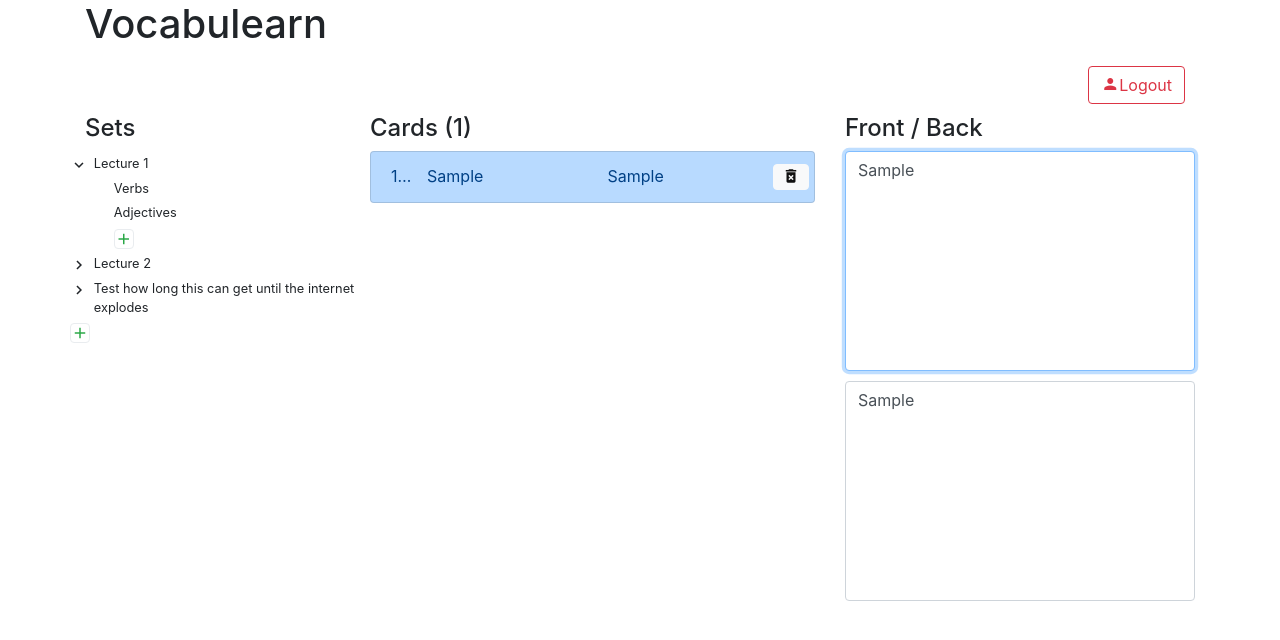
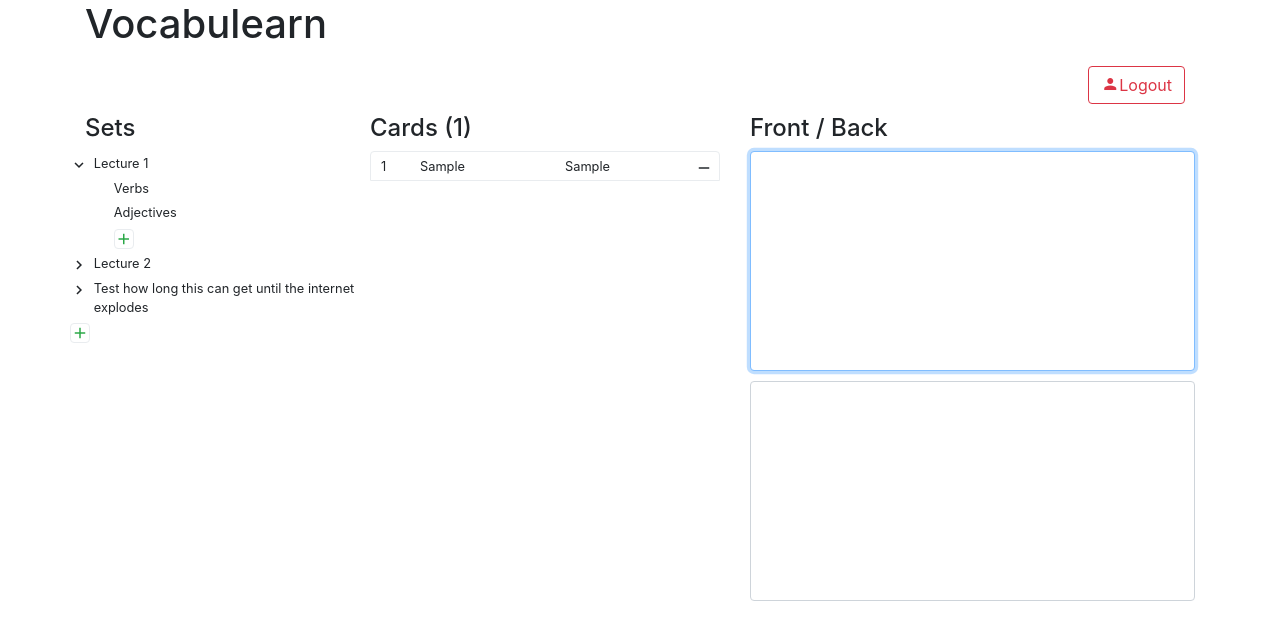
Before and after one commit to pfaion/vocabulearn-django, a Django app: template core/templates/core/index.html in a window 1280 px wide. Shown: the top 640 px of the page. Run offline with Django 3.2, Linux system fonts and the light colour scheme; tables that the repository leaves empty hold one stand-in row (values such as "Sample post"); the template is opened without the code that fills it: values that come from a table or form of the project are taken from there, most other values are stand-ins (such as "Sample title", 1, 10 or a date in 2020); some libraries are stand-ins or nearby versions.

Commit message:
Smaller cards layout, dont know if good idea

```diff
--- a/core/static/core/main.css
+++ b/core/static/core/main.css
@@ -39,6 +39,32 @@ span.empty::before {
     cursor: pointer;
 }
 
+#flashcard-list .row {
+  margin: 0 0 -1px 0;
+  height: 30px;
+}
+
+#flashcard-list .row > * {
+  padding-top: 5px;
+  padding-bottom: 5px;
+}
+
+.list-number {
+  padding-left: 10px;
+  padding-right: 0px;
+}
+
+#flashcard-list .col-xl-5 {
+  padding-left: 20px;
+  padding-right: 5px;
+}
+
+.delete-card-button {
+  cursor: pointer;
+  padding-left: 5px;
+  padding-right: 5px;
+}
+
 .sticky {
   top: 65px;
   position: sticky;
@@ -52,7 +78,7 @@ textarea {
   margin-bottom: 10px;
 }
 
-span {
+.front_short, .back_short {
   overflow: hidden;
   white-space: nowrap;
   text-overflow: ellipsis;
--- a/core/static/core/main.js
+++ b/core/static/core/main.js
@@ -1,14 +1,19 @@
 var active_item = null;
 
 $(document).ready(function() {
-  add_list_click_handlers();
-  add_detail_focusout_save_handlers();
+  // add_list_click_handlers();
+  // add_detail_focusout_save_handlers();
   add_tab_navigation();
   reload_list_numbering();
 
   select_list_item($("#flashcard-list").find(".list-group-item").first());
   $("#detail-front").focus();
 
+
+  $(".delete-card-button").hover(function(){
+    $(this).toggleClass("bg-danger");
+    $(this).toggleClass("text-white");
+  })
 });
 
 
@@ -196,9 +201,8 @@ function extend_cards() {
 }
 
 function reload_list_numbering() {
-
-  $('#flashcard-list').find(".list-group-item").each(function(index, list_item) {
+  $('#flashcard-list').find(".row").each(function(index, list_item) {
     $(list_item).find('.list-number').html(index + 1);
   });
-  $("#card-count").html($('#flashcard-list').find(".list-group-item").length);
+  $("#card-count").html($('#flashcard-list').find(".row").length);
 }
--- a/core/templates/core/index.html
+++ b/core/templates/core/index.html
@@ -66,15 +66,29 @@
       </div>
 
     </div>
-    <div id="flashcard-list" class="col-xl-5">
+    <div class="col-xl-4">
       <h4>Cards (<span id="card-count"></span>)</h4>
-      <ul class="list-group">
+      <div id="flashcard-list" class="small">
+        {% for f in flash_cards %}
+          {% if forloop.first %}
+              {% include "core/list_item.html" with rounded="rounded-top"%}
+          {% else %}
+            {% if forloop.last %}
+              {% include "core/list_item.html" with rounded="rounded-bottom"%}
+            {% else %}
+              {% include "core/list_item.html"%}
+            {% endif %}
+          {% endif %}
+        {% endfor %}
+      </div>
+
+      <!-- <ul class="list-group small">
       {% for f in flash_cards %}
         {% include "core/list_item.html"%}
       {% endfor %}
-      </ul>
+      </ul> -->
     </div>
-    <div id="flashcard-detail" class="col-xl-4">
+    <div id="flashcard-detail" class="col-xl-5">
       <div class="sticky">
         <h4>Front / Back</h4>
         <textarea class="form-control" id="detail-front"> </textarea>
--- a/core/templates/core/list_item.html
+++ b/core/templates/core/list_item.html
@@ -1,15 +1,11 @@
-<li class="list-group-item" id="card-{{f.id}}">
-  <div class="row">
-    <span class="col-xl-1 list-number"></span>
-    <div class="col-xl-10">
-      <div class="row">
-        <span class="front_short col-xl-6">{{f.front}}</span>
-        <span class="back_short col-xl-6">{{f.back}}</span>
-      </div>
-    </div>
-    <button type="button" class="col-xl-1 btn btn-small btn-light delete-card-button"><span class="material-icons icon-small">delete_forever</span></button>
+<div class="row border {{rounded}}">
+  <span class="col-xl-1 list-number"></span>
+  <span class="front_short col-xl-5">{{f.front}}</span>
+  <span class="back_short col-xl-5">{{f.back}}</span>
+  <div class="col-xl-1 delete-card-button rounded">
+    <span class="material-icons icon-small">remove</span>
   </div>
   <span class="front hidden">{{f.front}}</span>
   <span class="back hidden">{{f.back}}</span>
   <span class="id hidden">{{f.id}}</span>
-</li>
+</div>
```
